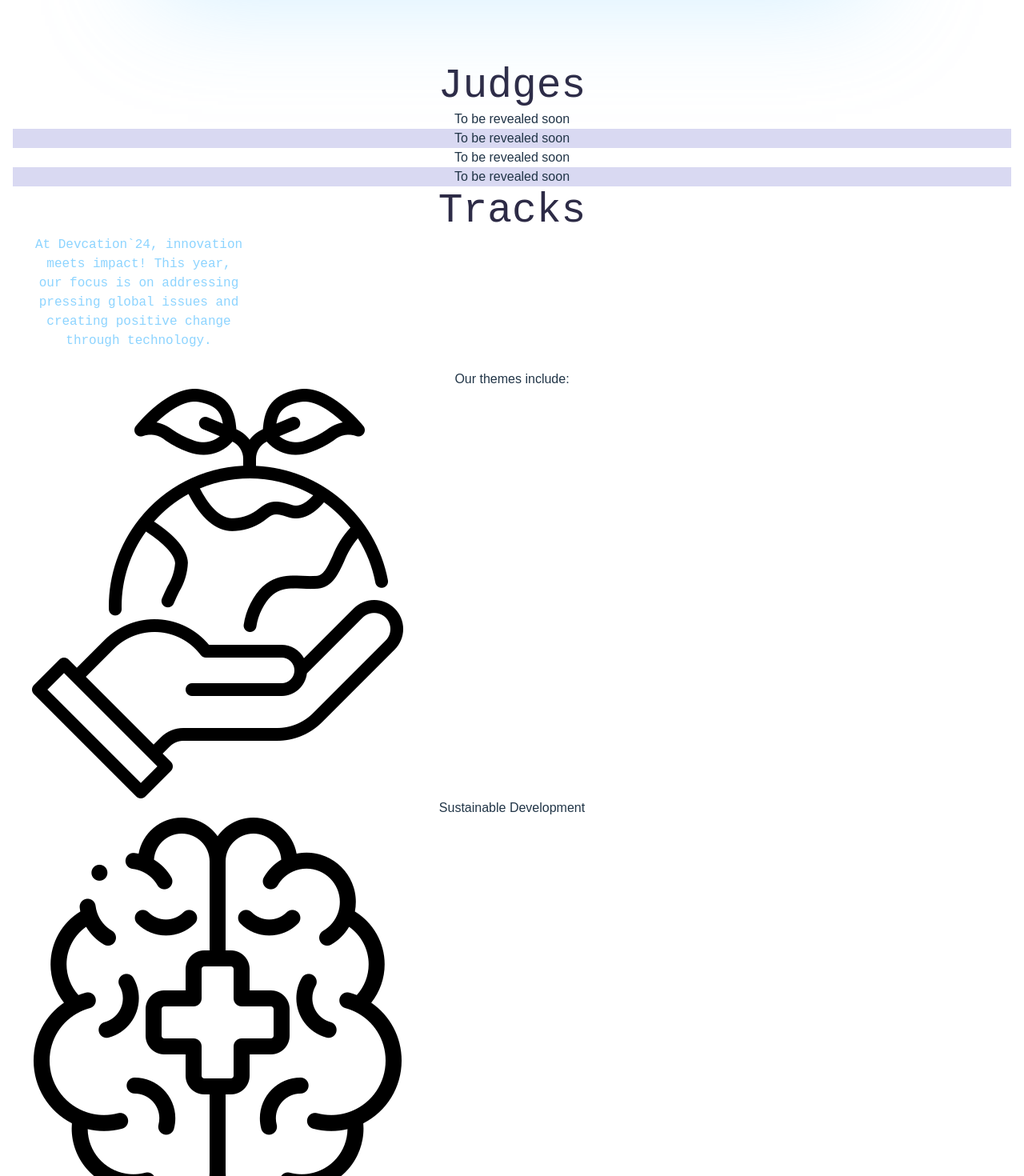
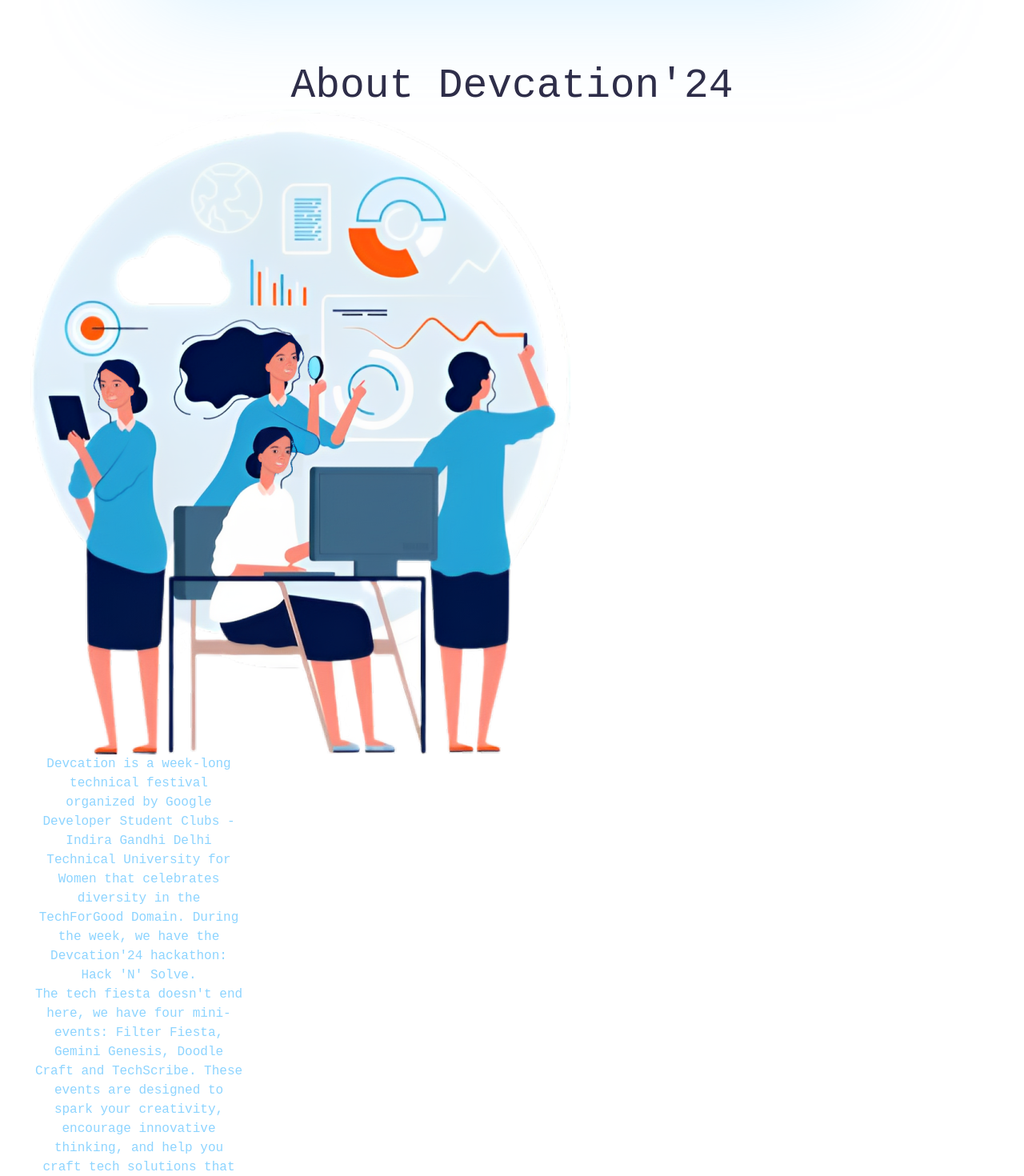
Before and after one commit to i-am-SnehaChauhan/devcation-24, a React (Vite) app: page / in a window 1280 px wide. Shown: the part 1800-3270 px from the top of the page at 80% size. Built offline with nearby package versions, Linux system fonts and the light colour scheme; a web font is replaced by a local one.

Commit message:
added about us

```diff
--- /dev/null
+++ b/src/components/AboutDev.jsx
@@ -0,0 +1,44 @@
+const sponsorsInfoGold = [
+    {
+        image: "sponsors/rcigdtuw.jpg",
+        link: "https://sites.google.com/view/rcigdtuw/home",
+    }
+
+
+];
+
+
+
+const SponsorsCard = ({ link,image }) => {
+    return (
+        <div className="m-5 cursor-pointer max-w-sm rounded-md  overflow-hidden shadow-lg hover:shadow-xl  transition duration-300">
+            <div className="p-3">
+                <a href={link}><img src={image} alt="sponsors" className="w-2/4 mx-auto" /></a>
+                {/* <div className="font-bold text-xl mb-2">{title}</div>
+                <p className="text-gray-700 text-base">{prize}</p> */}
+            </div>
+        </div>
+    );
+};
+
+const AboutDev = () => {
+    return (
+        <>
+        <h1 id="sponsors" className="mt-20 font-bold mb-5" style={{color:'#2D2B46'}}>About Devcation'24</h1>
+        <div className="flex flex-wrap">
+            {/* {sponsorsInfoGold.map((link, index) => (
+                <SponsorsCard key={index} {...link} />
+            ))} */}
+            <img src='header.png' alt="header" className="w-full  mb-5 md:w-1/3 md:pr-20 md:mb-0" />
+            <p className=" w-full px-5 text-2xl md:text-xl mt-6 md:w-2/3 md:my-auto" >Devcation is a week-long technical festival organized by Google Developer Student Clubs - Indira Gandhi Delhi Technical University for Women that celebrates diversity in the TechForGood Domain. During the week, we have the Devcation'24 hackathon: Hack 'N' Solve.
+<br></br>
+The tech fiesta doesn't end here, we have four mini-events: Filter Fiesta, Gemini Genesis, Doodle Craft and TechScribe. These events are designed to spark your creativity, encourage innovative thinking, and help you craft tech solutions that stand out.
+
+</p>
+        </div>
+
+        </>
+    );
+};
+
+export default AboutDev;
--- a/src/pages/Home.jsx
+++ b/src/pages/Home.jsx
@@ -9,6 +9,7 @@
 import Timeline from '../components/Timeline'
 import FAQs from '../components/Faq/Faq'
 import Statistics from '../components/Statistics/Statistics'
+import AboutDev from '../components/AboutDev'
 
 
 const Home = () => {
@@ -18,6 +19,7 @@
     <Header/>
     <Statistics/>
     <AboutUS/>
+    <AboutDev/>
     <Judges/>
     <Tracks/>
     <Timeline/>
```
